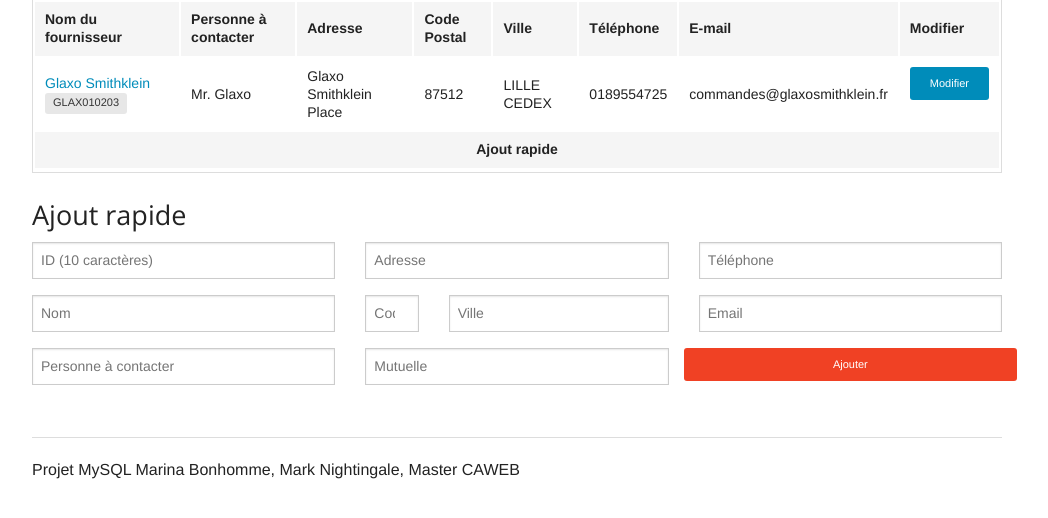
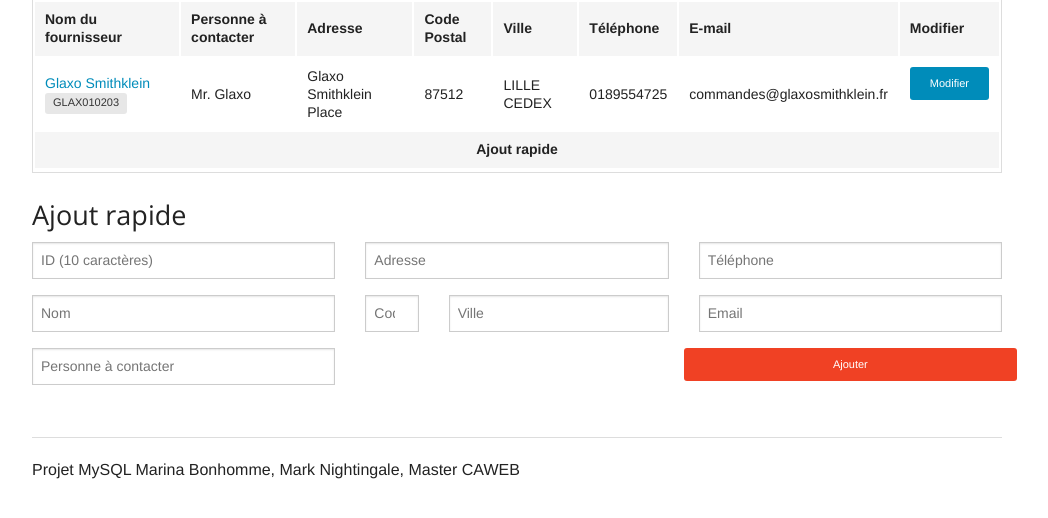
Before and after one commit to markjohnnightingale/mysql-pharma, a PHP site: page /index.php?page=afficher-fournisseurs in a window 1280 px wide. Shown: the part 252-770 px from the top of the page, without its empty margins (123-1171 px from the left). Run offline with PHP 8.4, Linux system fonts and the light colour scheme; data comes from the database, SQL or seed files in the repository; data that the repository does not hold is empty; some libraries are stand-ins or nearby versions.

Commit message:
Correction insertion fournisseur

```diff
--- a/afficher-fournisseurs.php
+++ b/afficher-fournisseurs.php
@@ -84,10 +84,7 @@
 					<div class="large-4 columns">
 						<input id="personne_contact" name="personne_contact" type="text" placeholder="Personne à contacter">
 					</div>
-					<div class="large-4 columns">
-						<input id="mutuelle" name="mutuelle" type="text" placeholder="Mutuelle">
-					</div>
-					<button type="submit" class="large-4 button alert tiny radius">Ajouter</a>
+					<button type="submit" class="large-4 push-4 button alert tiny radius">Ajouter</a>
 				</div>
 			</form>
 
```
